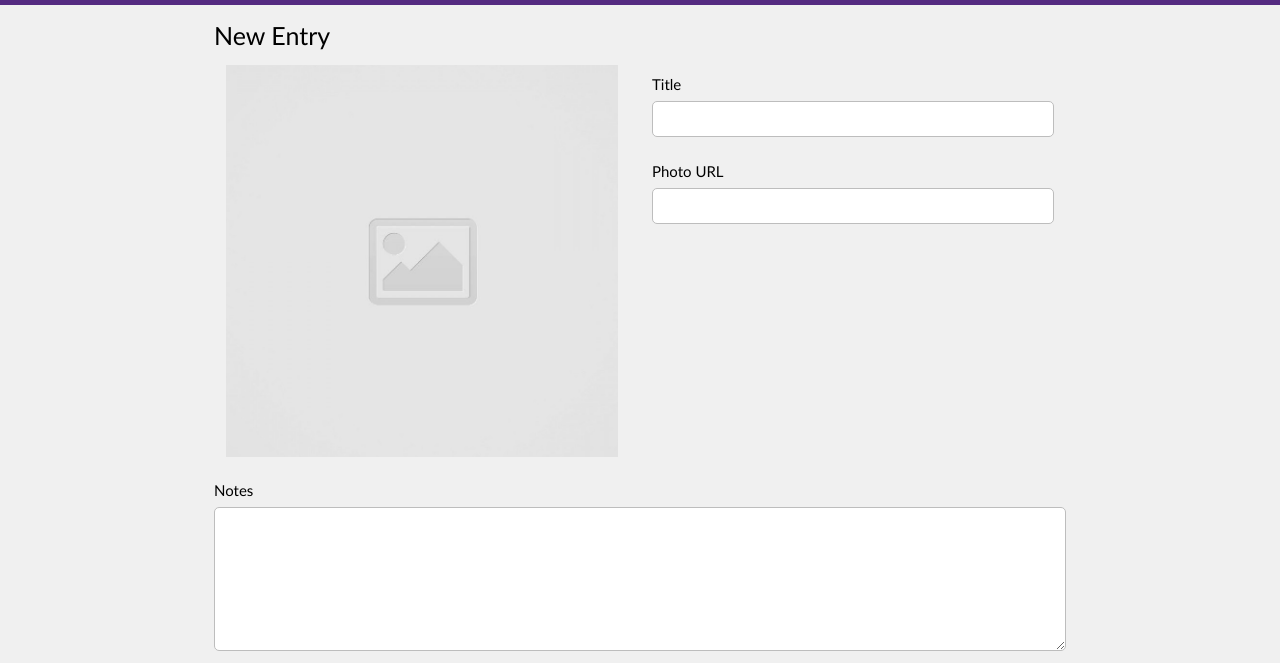
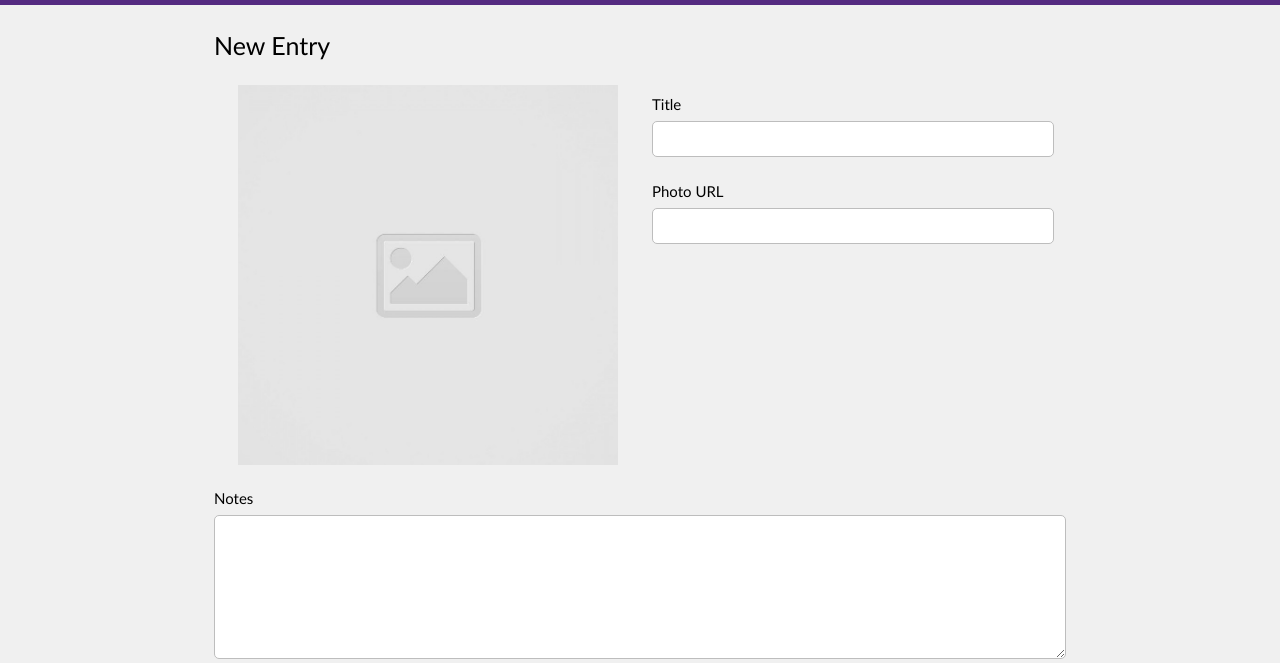
Before and after one commit to Han-Zhang-Code/code-journal, a website: page index.html in a window 1280 px wide. Both pictures are taken after typing "Sample", "Sample", "Sample" into the empty fields and a click on the button "Save". Shown: the part 35-698 px from the top of the page. Drawn offline with Linux system fonts and the light colour scheme.

Commit message:
error fixed

```diff
--- a/css/styles.css
+++ b/css/styles.css
@@ -14,15 +14,11 @@
 }
 
 .adjust-img {
-  width: 400px;
-  width: 100%;
   padding-right: 10px;
 }
 
 .adjust-title {
   font-size: 25px;
-  padding-top: 15px;
-  padding-bottom: 15px;
   font-weight: normal;
   font-family:
     "Gill Sans",
@@ -41,7 +37,6 @@
 }
 
 .input-area {
-  width: 100%;
   display: block;
   padding: 0.5rem;
   margin-bottom: 15px;
--- a/index.html
+++ b/index.html
@@ -16,49 +16,41 @@
   <link rel="stylesheet" href="css/styles.css">
 </head>
 <body class="add-background-color-main">
-
-  <div data-view="entry-form">
-    <form id="entry-form">
-
   <header class="adjust-nav">
     <div class="container">Code Journal</div>
   </header>
-      <main>
-        <h3 class="container adjust-title">New Entry</h3>
-        <div class="container">
+  <div data-view="entry-form">
+    <form id="entry-form">
+      <main class="container">
+        <h3 class="adjust-title">New Entry</h3>
         <div class="row">
-            <div class="column-full column-half">
-              <img src="images/placeholder-image-square.jpg" alt="placeholder-image-square" class="adjust-img">
+          <div class="column-half">
+            <img src="images/placeholder-image-square.jpg" alt="placeholder-image-square" class="adjust-img column-full">
           </div>
-            <div class="column-full column-half">
+          <div class="column-half">
             <div>
               <label class="adjust-label">Title</label>
             </div>
             <div>
-                <input required name="name" type="text" class="input-area" id="title">
+              <input required name="name" type="text" class="input-area column-full" id="title">
             </div>
             <div>
               <label class="adjust-label">Photo URL</label>
             </div>
             <div>
-                <input required name="photo" type="text" class="input-area" id="photo-url">
+              <input required name="photo" type="text" class="input-area column-full" id="photo-url">
             </div>
           </div>
         </div>
-        </div>
-        <div class="container">
         <div>
           <label class="adjust-label add-padding-top">Notes</label>
         </div>
         <div>
-            <textarea required rows="7" class="input-area" id="notes"></textarea>
+          <textarea required rows="7" class="input-area column-full" id="notes"></textarea>
         </div>
         <div class="row adjust-button-position">
           <button type="submit" id="submit">Save</button>
         </div>
-        </div>
-
-
       </main>
     </form>
   </div>
--- a/js/main.js
+++ b/js/main.js
@@ -1,3 +1,4 @@
+/* global data */
 var $photourl = document.querySelector('#photo-url');
 var $imgHolder = document.querySelector('.adjust-img');
 $photourl.addEventListener('input', addImg);
@@ -22,7 +23,7 @@ function submited(event) {
     entryId: data.nextEntryId
   };
   data.nextEntryId++;
-  data.entries.push(dataObject);
+  data.entries.unshift(dataObject);
   $imgHolder.setAttribute('src', 'images/placeholder-image-square.jpg');
   $submit.reset();
 }
```
Lines whose indentation alone changed are shown as unchanged.
